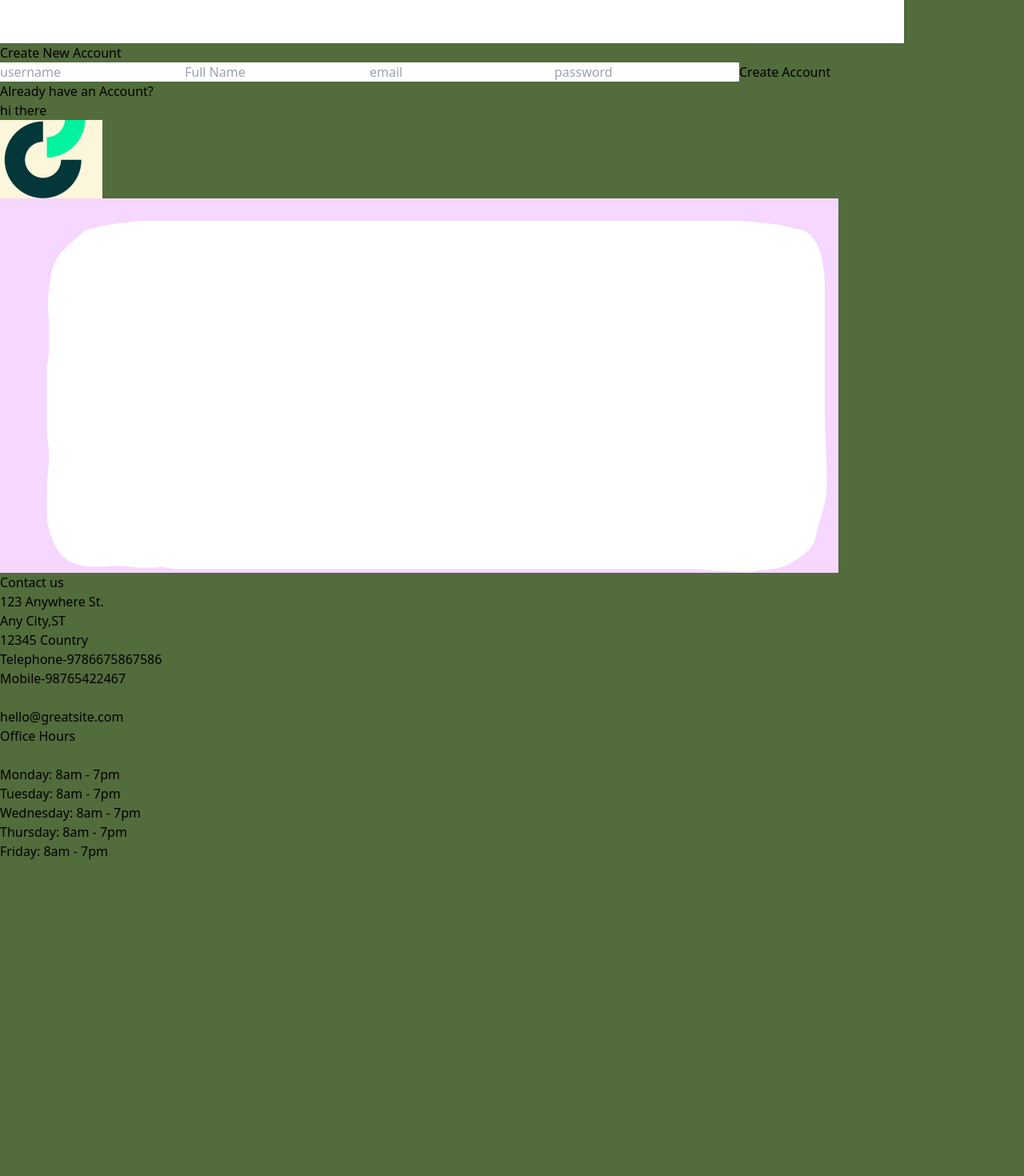
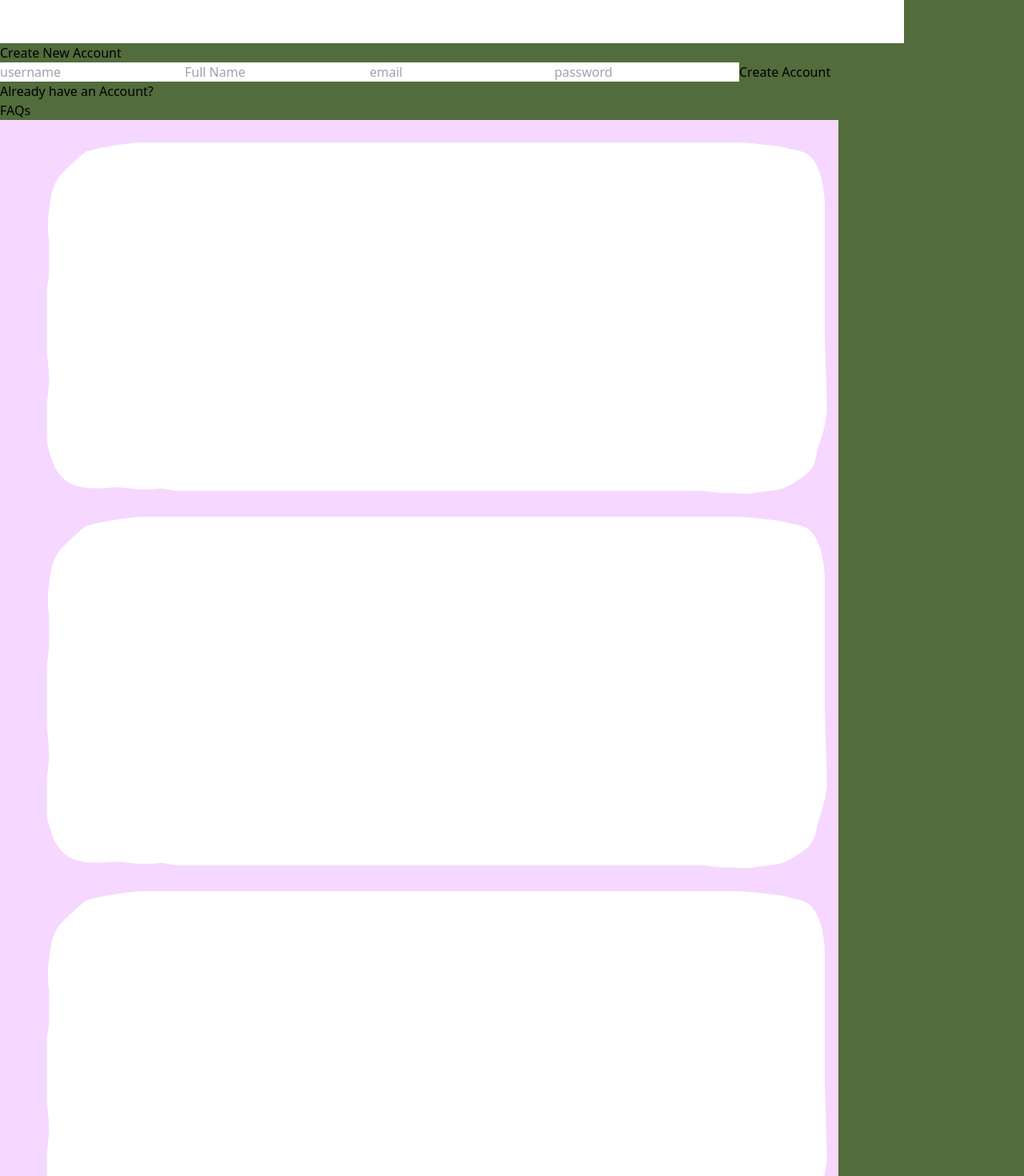
Before and after one commit to ishivendratripathi/Website, a React (Vite) app: page / in a window 1280 px wide. Shown: the part 2360-3830 px from the top of the page at 80% size. Before the commit the page ends 3436 px from the top, so only its background shows below. Built offline with nearby package versions, Linux system fonts and the light colour scheme.

Commit message:
new commits

```diff
--- /dev/null
+++ b/src/routes/Faq.jsx
@@ -0,0 +1,9 @@
+import React from 'react'
+
+const Faq = () => {
+  return (
+<img className="w-3/12 h-2/3 mt-40 ml-10 z-10" src="contact.png" alt="" />
+  )
+}
+
+export default Faq
--- a/src/routes/Home.jsx
+++ b/src/routes/Home.jsx
@@ -2,6 +2,7 @@ import { NavLink } from "react-router-dom";
 import Signin from "./Signin";
 import Signup from "./Signup";
 import Footer from "./Footer";
+import Faq from "./Faq";
 
 const Home = () => {
   return (
@@ -53,12 +54,16 @@ const Home = () => {
     <Signup />
    </section>
 
+   {/* Faq section */}
+ <div className='bg-fuchsia-200 w-full h-lvh border-2 border-black flex'>
+  <h1 className="relative top-10 left-96 font-extrabold text-2xl text-green-700">FAQs</h1>
+<Faq />
+<Faq />
+<Faq />
 
-{/* this is the section for FAQ  */}
-<div className="bg-fuchsia-200 h-96 border-2">
-hi there
 </div>
-   {/* this is the footer section */}
+
+  {/* this is the footer section */}
    <Footer />
     </>
 
```
